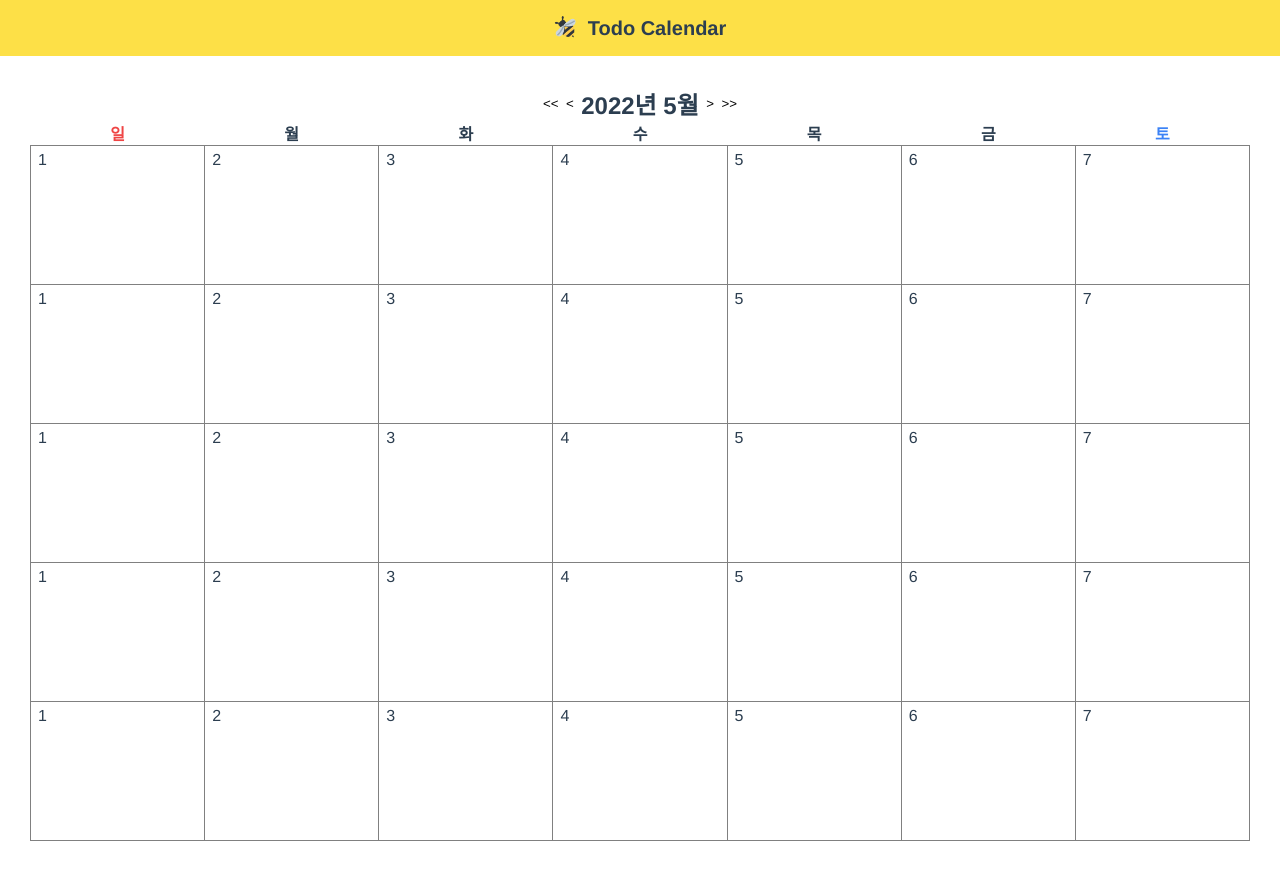
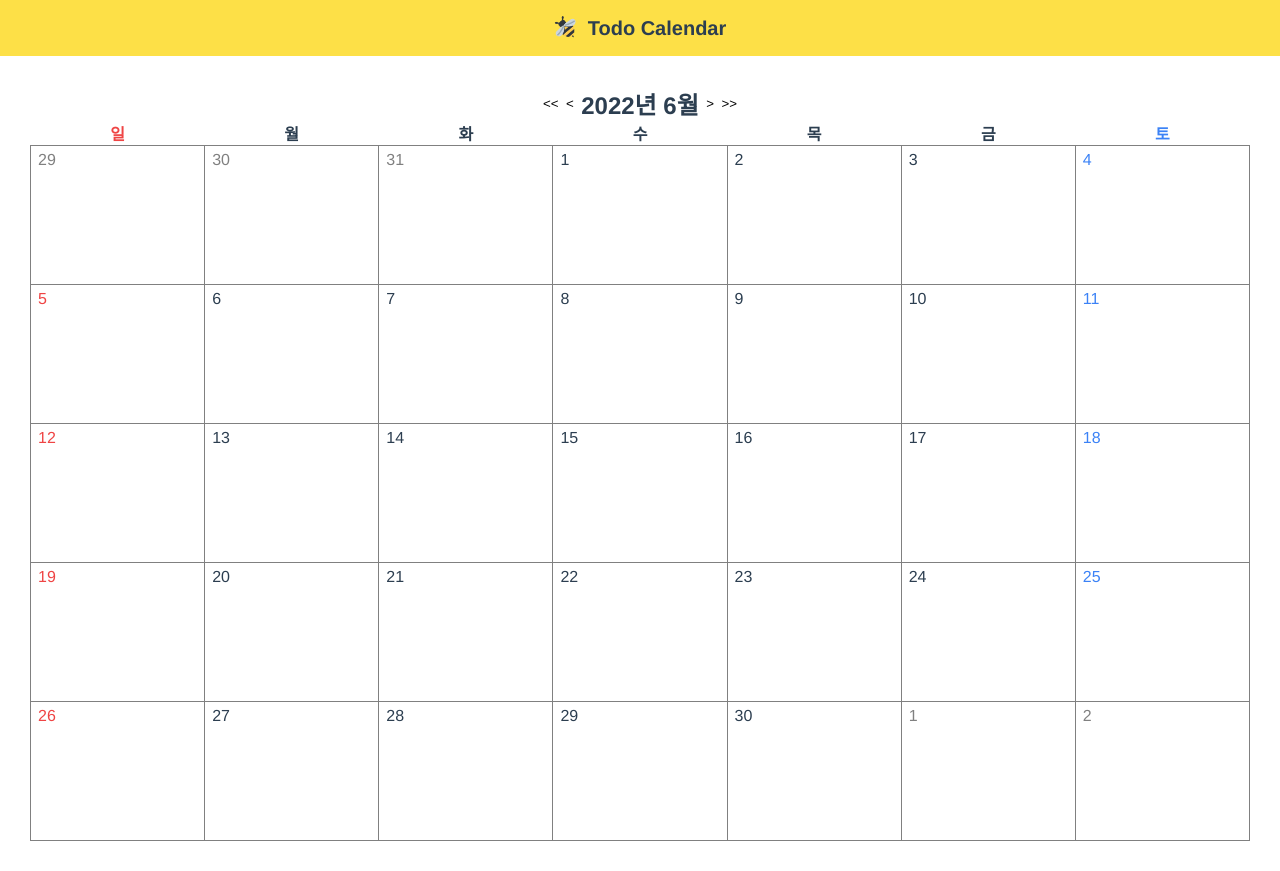
Before and after one commit to jiwlee97/todo, a Vue app: page / in a window 1280 px wide. Built offline with nearby package versions, Linux system fonts and the light colour scheme.

Commit message:
calcDateInfos 함수 구현

```diff
--- a/src/components/TodoCalendar.vue
+++ b/src/components/TodoCalendar.vue
@@ -3,7 +3,7 @@
     <div class="date-title">
       <button @click="previousYear">&lt;&lt;&nbsp;&nbsp;</button>
       <button @click="previousMonth">&lt;&nbsp;&nbsp;</button>
-      <h2>{{ year }}년 {{ month }}월</h2>
+      <h2>{{ year }}년 {{ month + 1 }}월</h2>
       <button @click="nextMonth">&nbsp;&nbsp;&gt;</button>
       <button @click="nextYear">&nbsp;&nbsp;&gt;&gt;</button>
     </div>
@@ -18,14 +18,22 @@
         <th class="saturday">토</th>
       </thead>
       <tbody>
-        <tr v-for="num in 5" :key="num">
-          <td><span>1</span></td>
-          <td>2</td>
-          <td>3</td>
-          <td>4</td>
-          <td>5</td>
-          <td>6</td>
-          <td>7</td>
+        <tr v-for="week in weekNum" :key="week">
+          <td
+            v-for="{ type, day, value } in dateInfos[week - 1]"
+            :key="type + day + value"
+          >
+            <span
+              :class="[
+                type,
+                {
+                  sunday: day === 0,
+                  saturday: day === 6,
+                },
+              ]"
+              >{{ value }}</span
+            >
+          </td>
         </tr>
       </tbody>
     </table>
@@ -40,6 +48,7 @@ export default defineComponent({
   data() {
     return {
       date: new Date(),
+      dateInfos: [],
     };
   },
   computed: {
@@ -49,6 +58,17 @@ export default defineComponent({
     month() {
       return this.date.getMonth();
     },
+    weekNum() {
+      return Math.ceil(new Date(this.year, this.month + 1, 0).getDate() / 7);
+    },
+  },
+  watch: {
+    date() {
+      this.calcDateInfos();
+    },
+  },
+  beforeMount() {
+    this.calcDateInfos();
   },
   methods: {
     previousYear() {
@@ -79,6 +99,38 @@ export default defineComponent({
         this.date.getDate()
       );
     },
+    calcDateInfos() {
+      const firstDayOfWeek = new Date(this.year, this.month, 1).getDay();
+      const lastDayOfWeek = new Date(this.year, this.month + 1, 0).getDay();
+      const prevMonthDateNum = new Date(this.year, this.month, 0).getDate();
+
+      this.dateInfos = [];
+      for (let weekInd = 0; weekInd < this.weekNum; weekInd++) {
+        const weekDate = [];
+        for (let day = 0; day < 7; day++) {
+          if (weekInd === 0 && day < firstDayOfWeek) {
+            weekDate.push({
+              type: "prev",
+              day: day,
+              value: day + prevMonthDateNum - firstDayOfWeek + 1,
+            });
+          } else if (weekInd === this.weekNum - 1 && day > lastDayOfWeek) {
+            weekDate.push({
+              type: "next",
+              day: day,
+              value: day - lastDayOfWeek,
+            });
+          } else {
+            weekDate.push({
+              type: "curr",
+              day: day,
+              value: weekInd * 7 + day - firstDayOfWeek + 1,
+            });
+          }
+        }
+        this.dateInfos.push(weekDate);
+      }
+    },
   },
 });
 </script>
@@ -103,6 +155,10 @@ button {
 .saturday {
   color: rgb(59 130 246);
 }
+.prev,
+.next {
+  color: gray;
+}
 table {
   width: 100%;
   border-spacing: 0;
```
